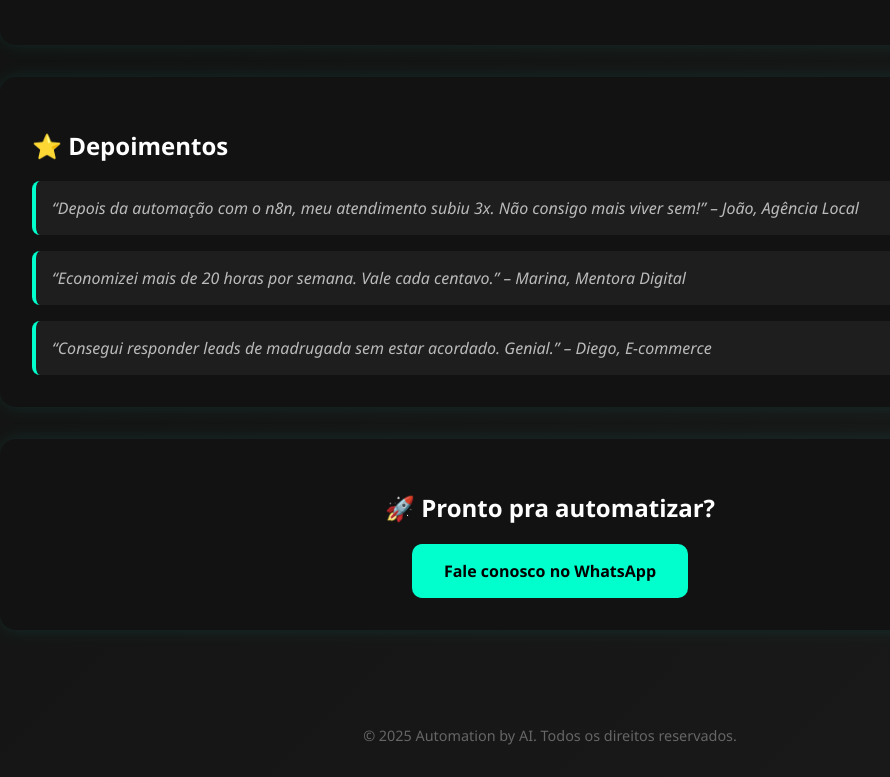
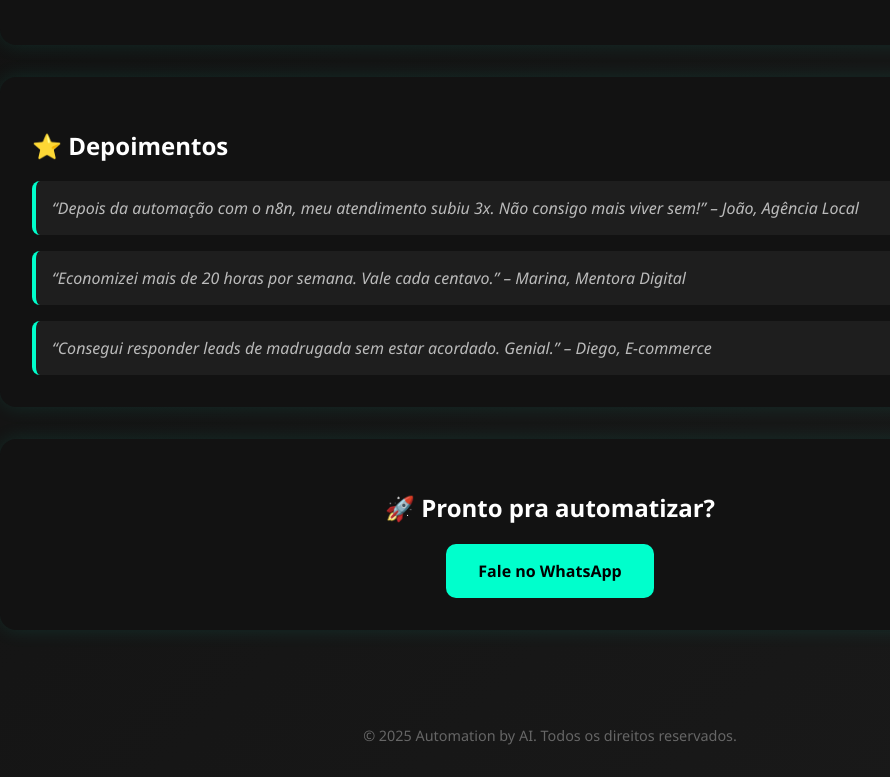
Before and after one commit to agenciaflow/AutomationbyAI, a plain HTML site: page index.html in a window 1280 px wide. Shown: the part 776-1553 px from the top of the page, without its empty margins (90-980 px from the left). Drawn offline with Linux system fonts and the light colour scheme.

Commit message:
Update index.html

```diff
--- a/index.html
+++ b/index.html
@@ -141,7 +141,7 @@
 
     <div class="card cta">
       <h2>🚀 Pronto pra automatizar?</h2>
-      <a href="https://wa.me/351939383 target="_blank">Fale conosco no WhatsApp</a>
+      <a href="https://wa.me/351939383266?text=Olá,%20quero%20saber%20mais%20sobre%20a%20automação!" target="_blank">Fale no WhatsApp</a>
     </div>
   </section>
 
```
